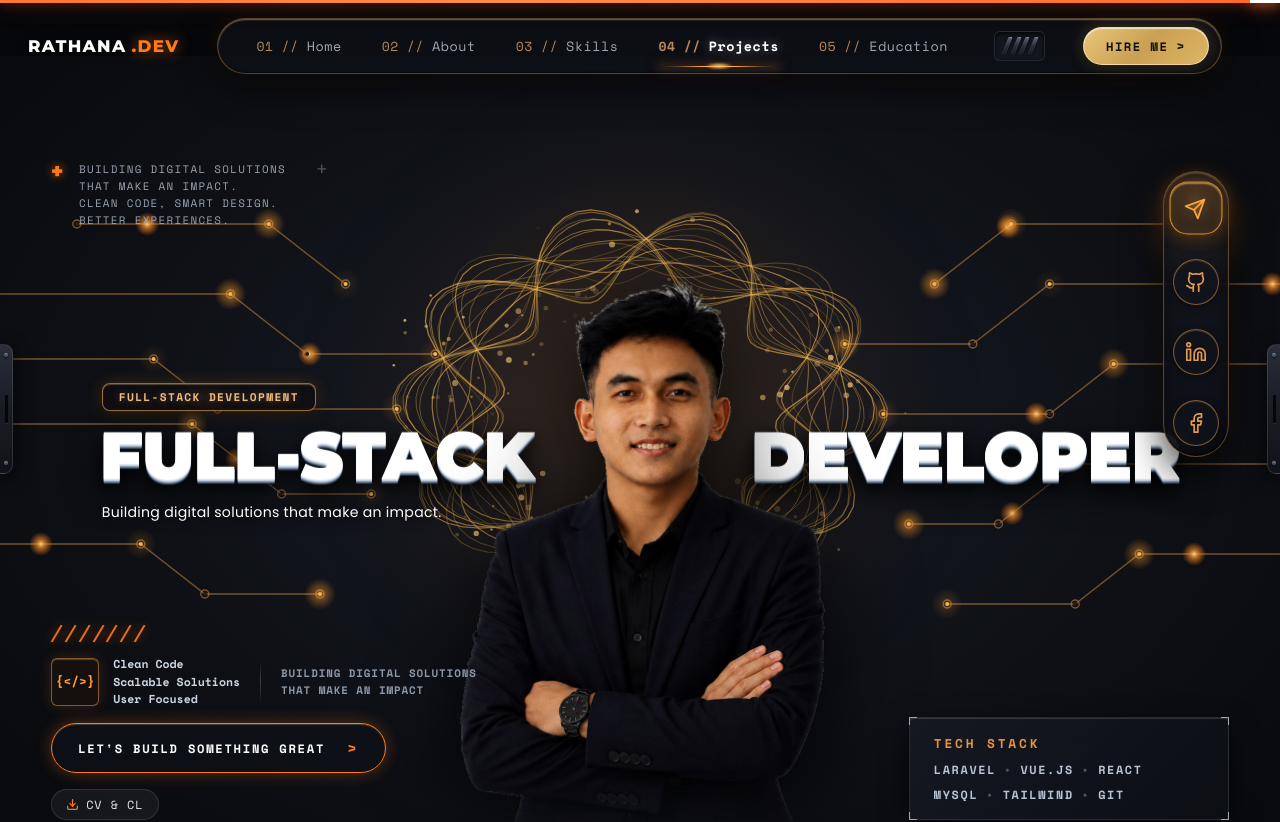
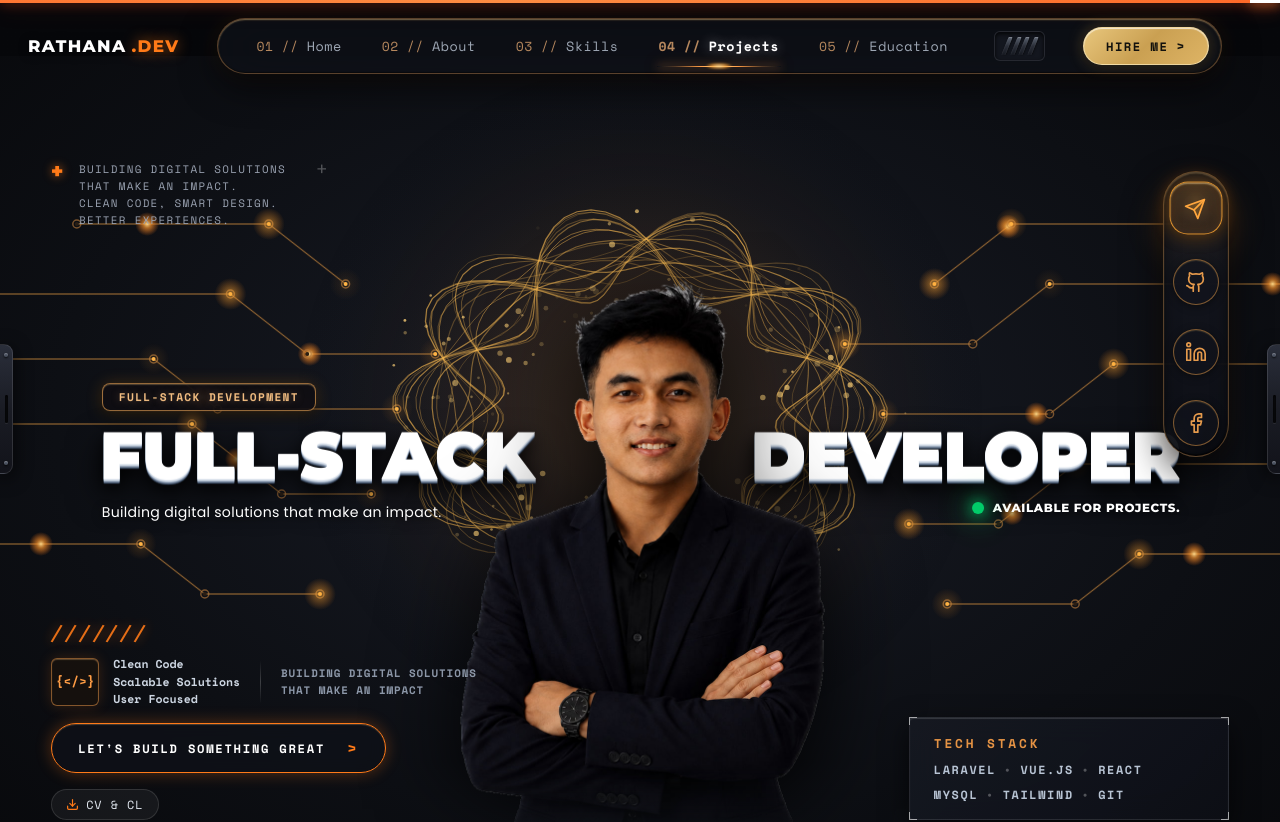
Before and after one commit to Rathana-SOKHA/my_portfolio, a React (Vite) app: page / in a window 1280 px wide. Shown: the top 822 px of the page. Built offline with nearby package versions, Linux system fonts and the light colour scheme; no server answers.

Commit message:
feat: add new text style in hero section

```diff
--- a/src/sections/Hero.jsx
+++ b/src/sections/Hero.jsx
@@ -422,7 +422,13 @@ export default function HeroSection({ isActive = true }) {
               <span className="hero-fullstack-tagline">Building digital solutions that make an impact.</span>
             </span>
             <span className="title-spacer">&nbsp;</span>
-            <span className="title-part part-developer">DEVELOPER</span>
+            <span className="title-part-group part-developer-group">
+              <span className="title-part part-developer">DEVELOPER</span>
+              <span className="hero-developer-status">
+                <span className="developer-pulse-dot" aria-hidden="true" />
+                <span className="developer-status-text">AVAILABLE FOR PROJECTS.</span>
+              </span>
+            </span>
           </h1>
         </div>
 
--- a/src/styles/HeroSection.css
+++ b/src/styles/HeroSection.css
@@ -188,6 +188,66 @@
   text-shadow: 0 2px 10px rgba(0, 0, 0, 0.85);
   pointer-events: auto;
   z-index: 5;
+}
+
+/* Grouping for DEVELOPER and its Status */
+.part-developer-group {
+  position: relative;
+  display: inline-flex;
+  align-items: flex-end;
+}
+
+/* White Status directly below DEVELOPER (Right-aligned matching reference image) */
+.hero-developer-status {
+  position: absolute;
+  top: calc(100% + clamp(10px, 1.3vw, 18px));
+  right: 0;
+  display: inline-flex;
+  align-items: center;
+  gap: 10px;
+  font-family: 'Montserrat', 'Poppins', -apple-system, sans-serif;
+  font-size: clamp(0.74rem, 0.86vw, 0.94rem);
+  font-weight: 800;
+  letter-spacing: 0.05em;
+  text-transform: uppercase;
+  color: #ffffff;
+  white-space: nowrap;
+  user-select: none;
+  text-shadow: 0 2px 10px rgba(0, 0, 0, 0.85);
+  pointer-events: auto;
+  z-index: 5;
+}
+
+.developer-pulse-dot {
+  width: 10px;
+  height: 10px;
+  border-radius: 50%;
+  background-color: #00e676;
+  box-shadow:
+    0 0 8px #00e676,
+    0 0 16px #00e676,
+    0 0 26px rgba(0, 230, 118, 0.75);
+  animation: live-pulse-dot-anim 2s infinite ease-in-out;
+  flex-shrink: 0;
+}
+
+@keyframes live-pulse-dot-anim {
+  0%, 100% {
+    transform: scale(1);
+    opacity: 1;
+    box-shadow:
+      0 0 8px #00e676,
+      0 0 16px #00e676,
+      0 0 24px rgba(0, 230, 118, 0.75);
+  }
+  50% {
+    transform: scale(1.2);
+    opacity: 0.88;
+    box-shadow:
+      0 0 12px #00e676,
+      0 0 22px #00e676,
+      0 0 34px rgba(0, 230, 118, 0.95);
+  }
 }
 
 /* Spacer for Rathana's cutout to sit naturally in between */
@@ -1037,6 +1097,21 @@
     max-width: 290px;
   }
 
+  .part-developer-group {
+    flex-direction: column;
+    align-items: center;
+  }
+
+  .hero-developer-status {
+    position: static;
+    margin-top: 6px;
+    margin-bottom: 8px;
+    font-size: 0.76rem;
+    text-align: center;
+    justify-content: center;
+    white-space: normal;
+  }
+
   .title-spacer {
     display: none;
   }
```
